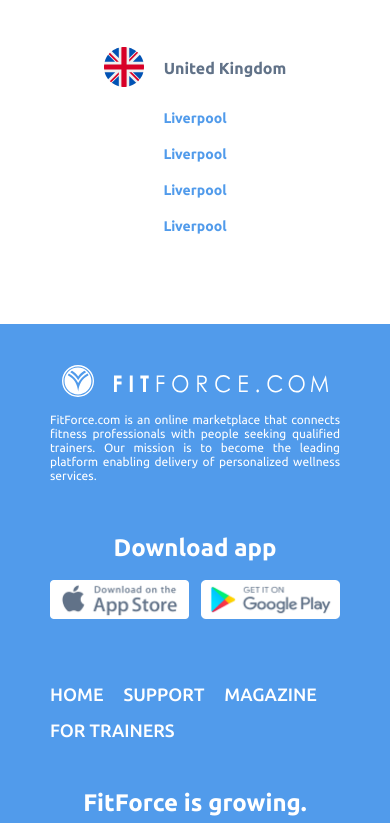
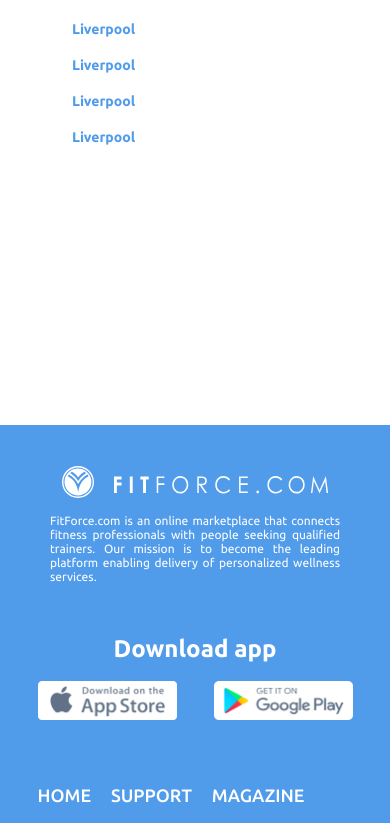
Before and after one commit to meXan1k778/ReactHook-Fitforce, a React (Create React App) app: page / in a window 390 px wide. Shown: the part 1626-2449 px from the top of the page. Built offline with nearby package versions, Linux system fonts and the light colour scheme; the HTML template or start-up script is replaced by a standard one.

Commit message:
responsive footer

```diff
--- a/src/scss/components/footer.scss
+++ b/src/scss/components/footer.scss
@@ -287,6 +287,10 @@
     width: auto !important;
   }
 
+  footer .footer-item:nth-child(1) {
+    width: 315px !important;
+  }
+
   .footer .downloadApp-group img {
     width: 140px;
   }
@@ -316,7 +320,7 @@
 
   .footer .downloadApp-group {
     margin: 19px auto 60px auto;
-    max-width: 290px;
+    max-width: 315px;
   }
 
   .footer .downloadApp-group a:first-child {
@@ -337,7 +341,7 @@
     display: flex;
     -ms-flex-direction: row;
     flex-direction: row;
-    max-width: 290px;
+    max-width: 315px;
     margin: 0 auto 33px auto;
     font-size: 18px;
   }
@@ -381,7 +385,7 @@
   }
 
   .footer .footer-form-desc {
-    max-width: 290px;
+    max-width: 315px;
     margin: 12px auto 0 auto;
     font-size: 16px;
     line-height: 18px;
--- a/src/scss/pages/countries.scss
+++ b/src/scss/pages/countries.scss
@@ -2,7 +2,7 @@
   padding: 66px 0 220px;
 
   @media screen and (max-width: 768px) {
-    padding-bottom: 30px;
+    padding: 27px 0 220px;
   }
 
   .countries__items {
@@ -12,7 +12,10 @@
 
     @media screen and (max-width: 768px) {
       column-count: 1;
+      margin-top: 0px;
+
     }
+
 
     .countries__item {
       display: inline-block;
@@ -24,7 +27,7 @@
         display: flex;
         flex-direction: column;
         justify-content: center;
-        align-items: center;
+        align-items: flex-start;
       }
 
       .countries__country {
@@ -55,7 +58,8 @@
 
         @media screen and (max-width: 768px) {
           padding-top: 20px;
-          padding-left: 0;
+          padding-left: 62px;
+          ;
         }
 
         .countries__city {
--- a/src/scss/pages/trainers.scss
+++ b/src/scss/pages/trainers.scss
@@ -1,11 +1,19 @@
 .trainers {
   padding: 66px 0 220px;
+
+  @media screen and (max-width: 768px) {
+    padding: 27px 0 220px;
+  }
 
   .trainers__items {
     display: flex;
     flex-wrap: wrap;
     justify-content: space-between;
     margin-top: 58px;
+
+    @media screen and (max-width: 768px) {
+      margin-top: 20px;
+    }
 
     .trainers__item {
       padding: 38px;
```
